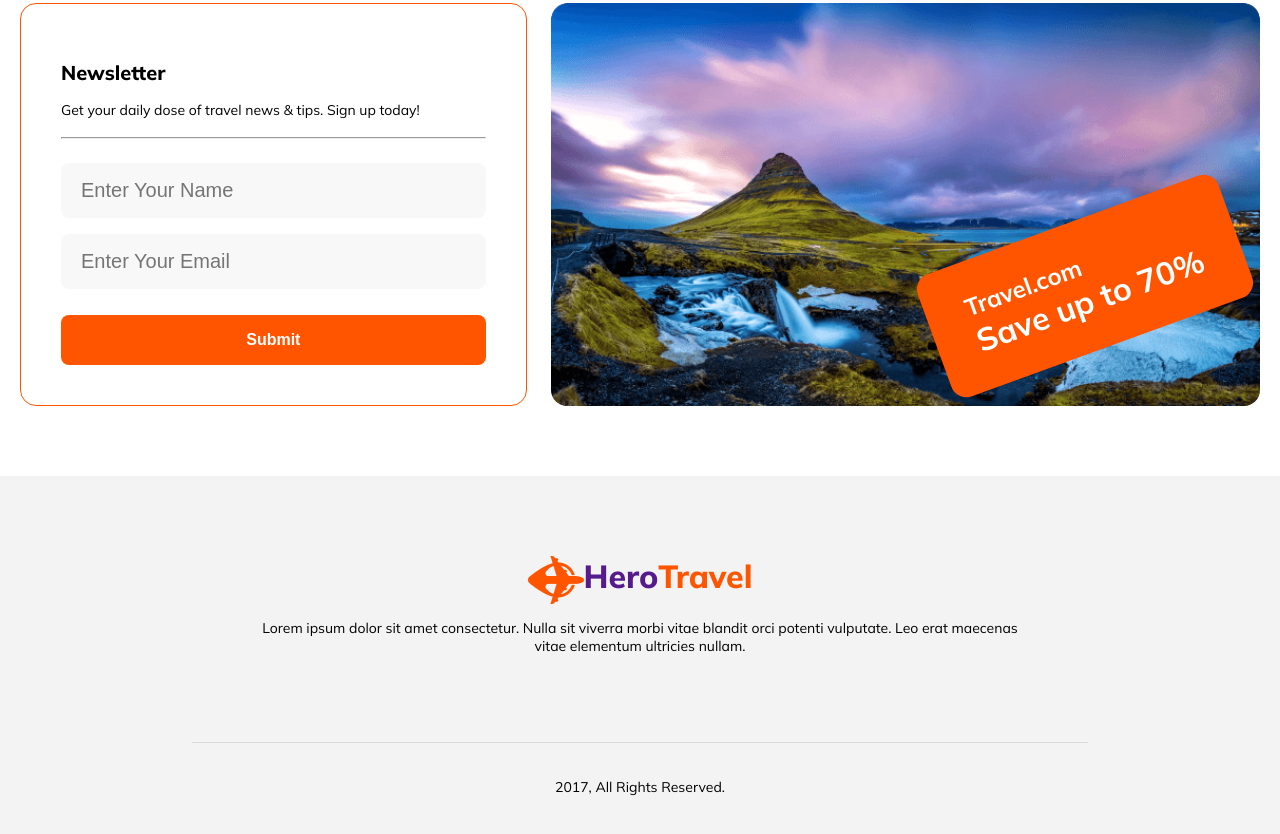
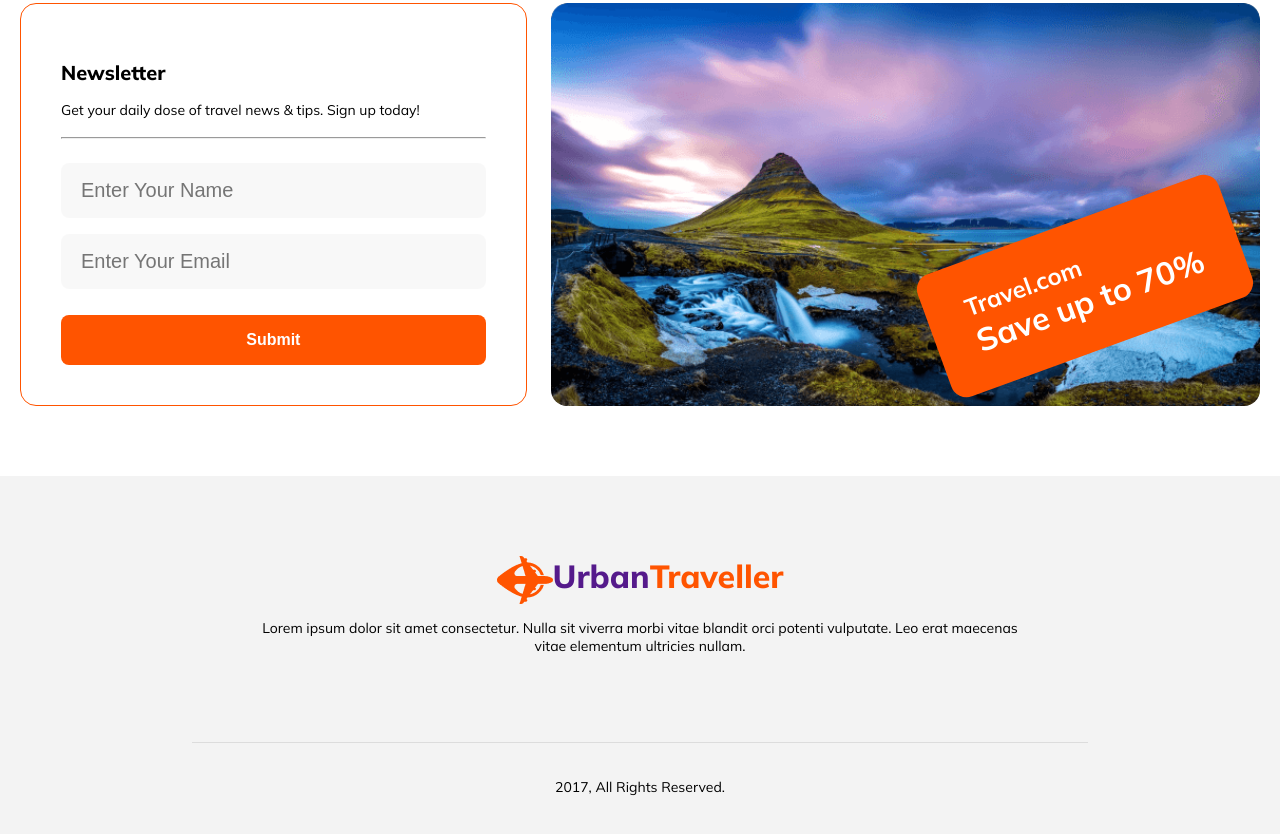
Before and after one commit to sayeed-cse/urban-traveller, a plain HTML site: page index.html in a window 1280 px wide. Shown: the part 5904-6738 px from the top of the page. Drawn offline with Linux system fonts and the light colour scheme.

Commit message:
text corrected

```diff
--- a/index.html
+++ b/index.html
@@ -296,7 +296,7 @@
             <div class="footer-top">
                 <a href="">
                     <img src="Images/logo-main.png" alt="">
-                    Hero <span>Travel</span>
+                    Urban <span>Traveller</span>
                 </a>
                 <p class="card-details">Lorem ipsum dolor sit amet consectetur. Nulla sit viverra morbi vitae blandit
                     orci potenti vulputate. Leo erat maecenas
```
